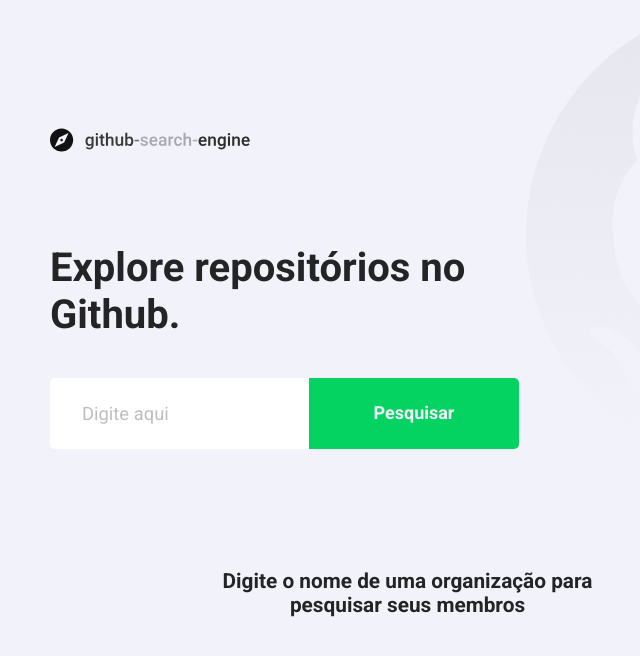
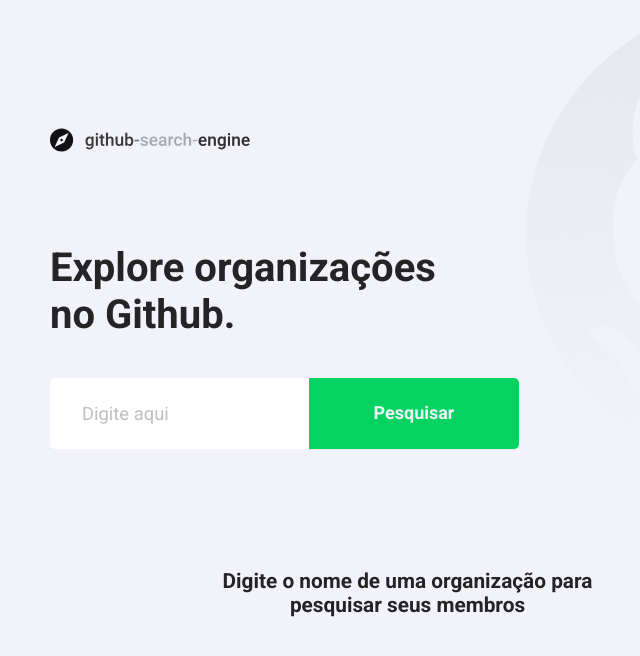
Before and after one commit to mathwcruz/github-search-engine, a Next.js app: page / in a window 1280 px wide. Shown: the top 656 px of the page, without its empty margins (124-764 px from the left). Built offline with nearby package versions, Linux system fonts and the light colour scheme.

Commit message:
chore: change title content of page

```diff
--- a/src/pages/index.tsx
+++ b/src/pages/index.tsx
@@ -47,7 +47,7 @@ export default function Home() {
         />
       </div>
       <div className={styles.searchBox}>
-        <h2>Explore repositórios no Github.</h2>
+        <h2>Explore organizações no Github.</h2>
         <Form form={form} onFinish={handleSubmitSearchOrgs}>
           <Form.Item
             className={styles.searchOrgsItem}
```
